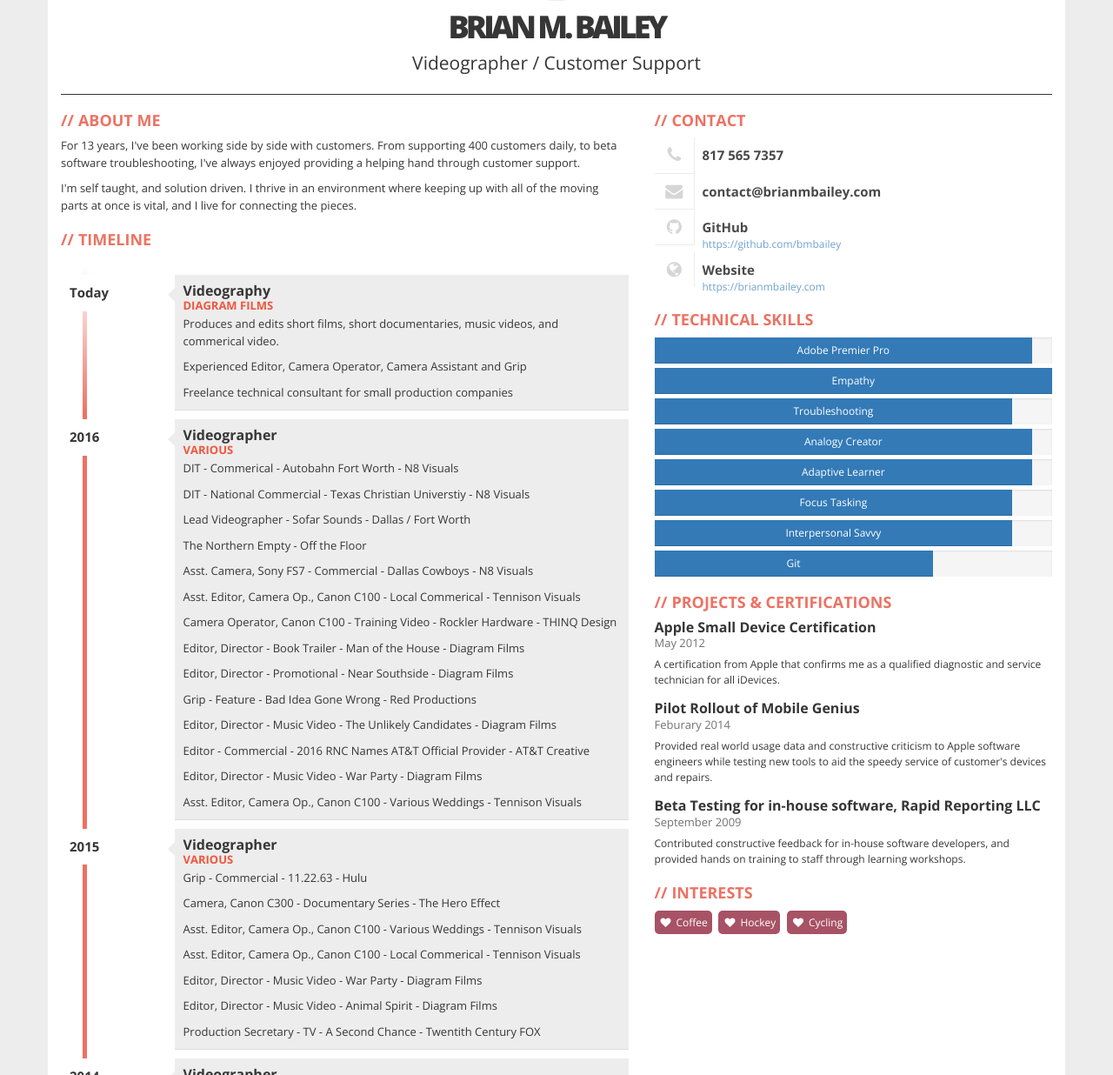
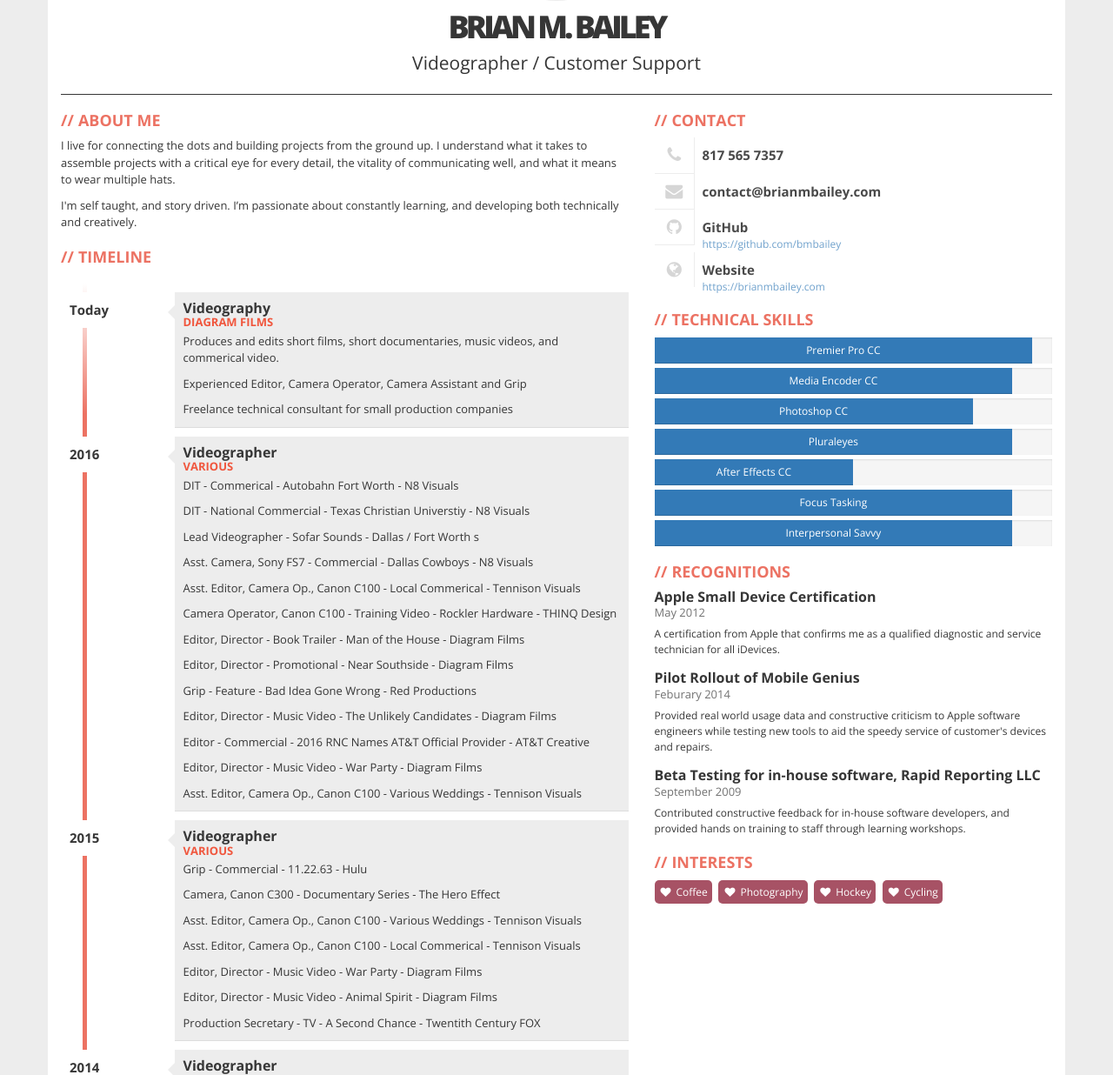
Before and after one commit to Bmbailey/Resume, a Jekyll site: the page built from index.html, in a window 1280 px wide and 1400 px high, cut to the strip 164-1400 px from the top of the window. Shown: the whole strip at 87% size. Built offline with Jekyll 4.4.1, drawn with Linux system fonts in a browser that asks for light colours; nearby versions of some CDN libraries; some of the changed text lies outside the part shown.

Commit message:
updates!!

```diff
--- a/_data/about.yml
+++ b/_data/about.yml
@@ -1,3 +1,3 @@
-- For 13 years, I've been working side by side with customers. From supporting 400 customers daily, to beta software troubleshooting, I've always enjoyed providing a helping hand through customer support.
+- I live for connecting the dots and building projects from the ground up. I understand what it takes to assemble projects with a critical eye for every detail, the vitality of communicating well, and what it means to wear multiple hats.
 
-- I'm self taught, and solution driven. I thrive in an environment where keeping up with all of the moving parts at once is vital, and I live for connecting the pieces.
+- I'm self taught, and story driven. I’m passionate about constantly learning, and developing both technically and creatively.
--- a/_data/interests.yml
+++ b/_data/interests.yml
@@ -1,3 +1,4 @@
 - Coffee
+- Photography
 - Hockey
 - Cycling
--- a/_data/skills.yml
+++ b/_data/skills.yml
@@ -1,27 +1,27 @@
-- name: Adobe Premier Pro
+- name: Premier Pro CC
   level:
     description: Proficient
     value: 95
 
-- name: Empathy
+- name: Media Encoder CC
   level:
     description: Expert
-    value: 100
+    value: 90
 
-- name: Troubleshooting
+- name: Photoshop CC
+  level:
+    description: Proficient
+    value: 80
+
+- name: Pluraleyes
   level:
     description: Proficient
     value: 90
 
-- name: Analogy Creator
+- name: After Effects CC
   level:
     description: Proficient
-    value: 95
-
-- name: Adaptive Learner
-  level:
-    description: Proficient
-    value: 95
+    value: 50
 
 - name: Focus Tasking
   level:
@@ -32,8 +32,3 @@
   level:
     description: Proficient
     value: 90
-
-- name: Git
-  level:
-    description: Proficient
-    value: 70
--- a/_data/timeline.yml
+++ b/_data/timeline.yml
@@ -12,8 +12,7 @@
   description:
     - DIT - Commerical - Autobahn Fort Worth - N8 Visuals
     - DIT - National Commercial - Texas Christian Universtiy - N8 Visuals
-    - Lead Videographer - Sofar Sounds - Dallas / Fort Worth
-    - - The Northern Empty - Off the Floor
+    - Lead Videographer - Sofar Sounds - Dallas / Fort Worth s
     - Asst. Camera, Sony FS7 - Commercial - Dallas Cowboys - N8 Visuals
     - Asst. Editor, Camera Op., Canon C100 - Local Commerical - Tennison Visuals
     - Camera Operator, Canon C100 - Training Video - Rockler Hardware - THINQ Design
@@ -62,17 +61,18 @@
     - Editor, Director - Music Video - Whiskey Folk Ramblers - Diagram Films
     - Editor, Director - Short Documentary - The Parenting Center - Diagram Films
     - Editor, Director - Short Documentary - Yohawk Energy - Diagram Films
-    - Editor - Comedy Short - Brick Watkins - Shut Up and Prance Productions
-    - Editor - Comedy Short - 15 Minutes - Shut Up and Prance Productions
+    - Editor - Comedy Short - Brick Watkins - Shut Up & Prance Prod.
+    - Editor - Comedy Short - 15 Minutes - Shut Up & Prance Prod.
     - Editor, Director - Commerical - Prim and Proper - Diagram Films
+    - Asst. Editor - Comedy Short - Legend of Pimp Jacket - Shut Up & Prance Prod.
 
-- title: Family Room Specialist
+- title: Technician
   company: Apple, Inc.
   year: 2012
   description:
     - Interpersonal reputation built on putting out fires and repairing relationships.
     - Utilized technical understanding and passion to help others.
-    - NPS score remained in the 90's consistently
+    - Repaired small devices, and laptops
 
 - title: Specialist
   company: Apple, Inc.
@@ -81,20 +81,6 @@
     - Worked with every customer to offer a complete and personalized solution to their technical needs.
     - Provided training to customers through group workshops with the goal of enriching their lives through their existing technology.
     - Learned how to adjust my communication style to match the mental and emotional needs of customers.
-
-- title: Videographer
-  company: Various
-  year: 2011
-  description:
-    - Editor, Director - Commerical - Prim and Proper - Diagram Films
-
-- title: Customer Support / Quality Assurance
-  company: Rapid Reporting Verification
-  year: 2009
-  description:
-    - Helped discover and troubleshoot errors in beta software for in-house developers.
-    - Retrieved misplaced files within system and maintained a detailed log for reference.
-    - Utilized Linux, and trained co-workers in updates to in-house software as new versions were released.
 
 - title: Dorky Videographer
   company: Diagram Films
--- a/_layouts/default.html
+++ b/_layouts/default.html
@@ -91,7 +91,7 @@
 
           <!-- Projects, awards, publications and certifications -->
           <div class="box">
-            <h2>Projects & Certifications</h2>
+            <h2>Recognitions</h2>
             {% for project in site.data.projects %}
             <div class="project">
                 <h3>{{ project.name }}</h3>
```
Also changed, not shown: 1 other file.
